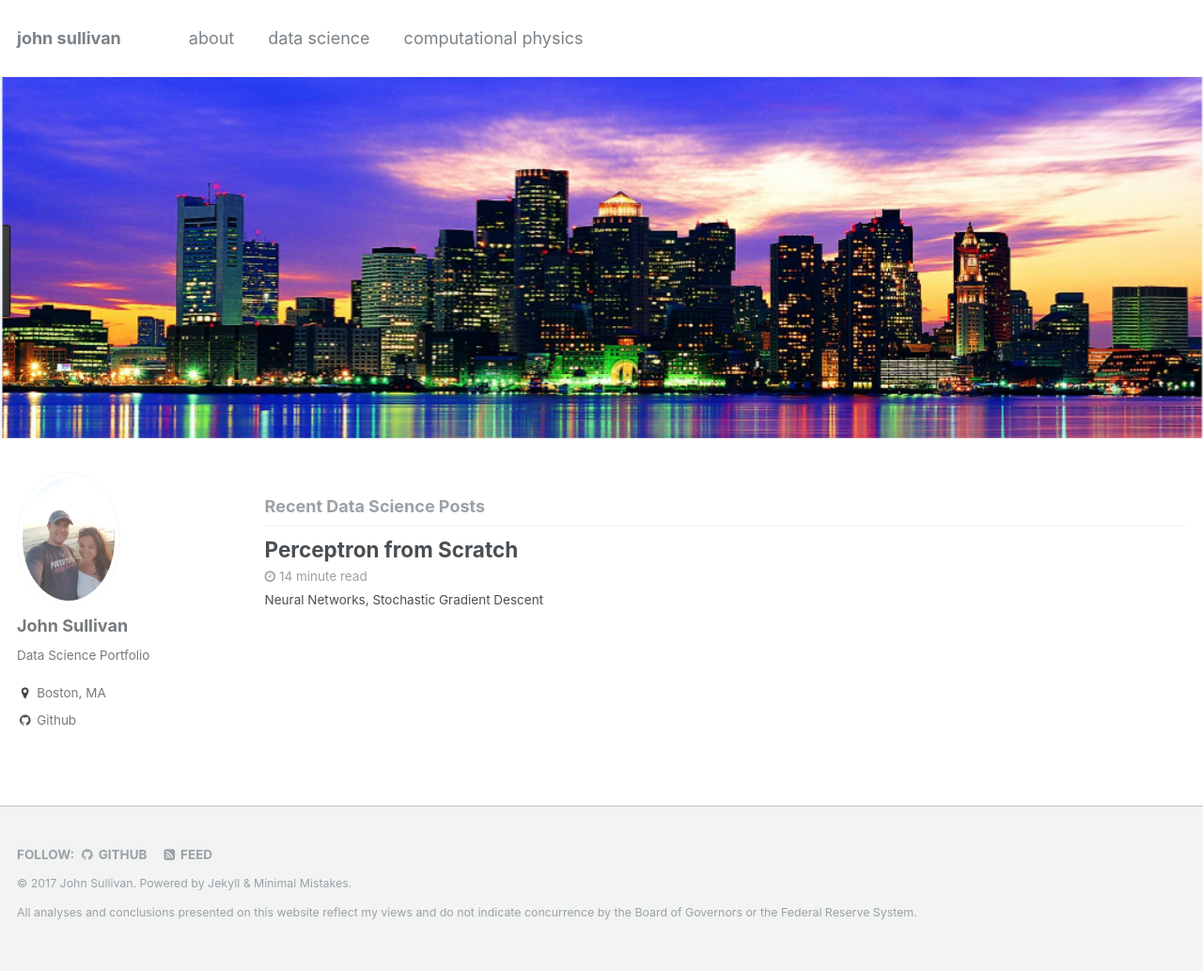
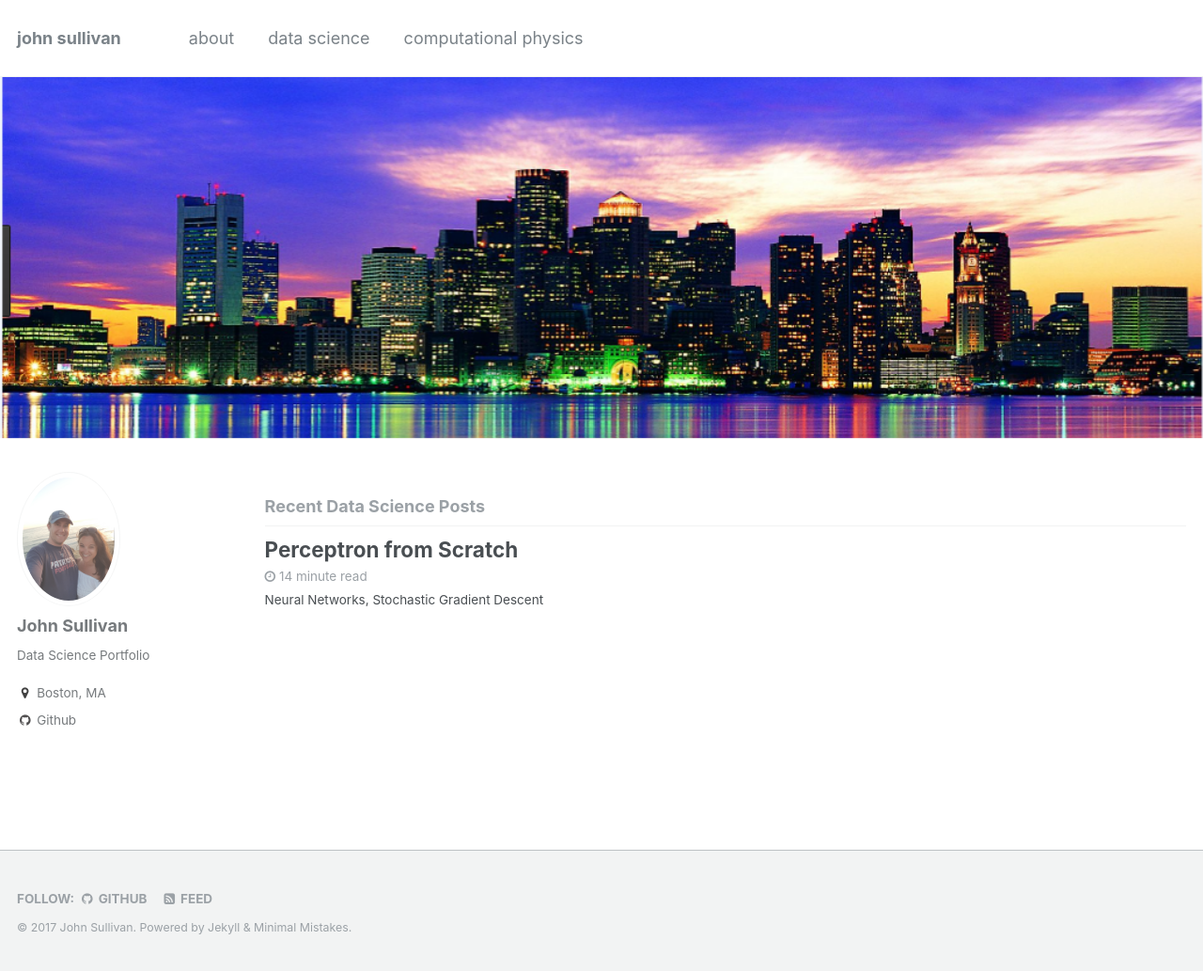
Before and after one commit to jtsulliv/jtsulliv.github.io, a Jekyll site: the page built from index.html, in a window 1280 px wide and 1033 px high. Shown: the whole window at 94% size. Built offline with Jekyll 4.4.1, drawn with Linux system fonts in a browser that asks for light colours; the list of posts is cut into pages by our own code.

Commit message:
changed footer.html

```diff
--- a/_includes/footer.html
+++ b/_includes/footer.html
@@ -22,5 +22,4 @@
 </div>
 
 <div class="page__footer-copyright">&copy; {{ site.time | date: '%Y' }} {{ site.name | default: site.title }}. {{ site.data.ui-text[site.locale].powered_by }} <a href="http://jekyllrb.com" rel="nofollow">Jekyll</a> &amp; <a href="https://mademistakes.com/work/minimal-mistakes-jekyll-theme/" rel="nofollow">Minimal Mistakes</a>.
-<p>All analyses and conclusions presented on this website reflect my views and do not indicate concurrence by the Board of Governors or the Federal Reserve System.</p>
 </div>
```
